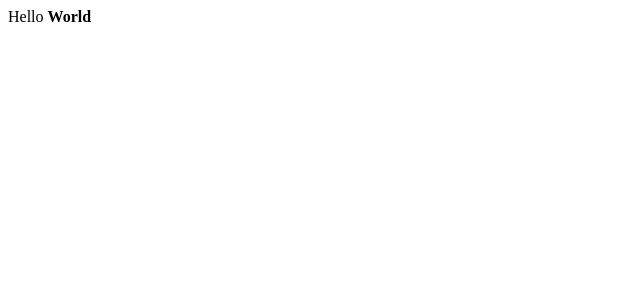
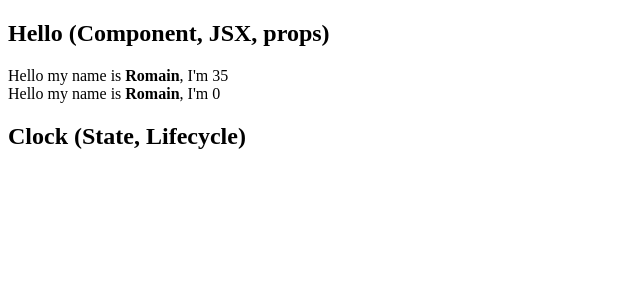
Before and after one commit to bioub/Formation_React_2021_03, a React (Create React App) app in the folder hello-react/: page / in a window 1280 px wide. Shown: the top 300 px of the page, without its empty margins (0-640 px from the left). Built offline with nearby package versions, Linux system fonts and the light colour scheme.

Commit message:
Props et Snippets

```diff
--- a/hello-react/src/App.js
+++ b/hello-react/src/App.js
@@ -3,9 +3,16 @@
 import Hello from './Hello';
 
 function App() {
+  const name = 'Romain';
+
   return (
     <div className="App">
-      <Hello />
+      <h2>Hello (Component, JSX, props)</h2>
+      <Hello name="Romain" age={35} isTrainer />
+      {/* React.createElement(Hello, {name: 'Romain', age: 35, isTrainer: true}) */}
+      <Hello name={name} />
+      <h2>Clock (State, Lifecycle)</h2>
+
     </div>
   );
 }
--- a/hello-react/src/Hello.js
+++ b/hello-react/src/Hello.js
@@ -3,7 +3,7 @@
 
 import React from "react";
 
-function Hello() {
+function Hello({ name = '', age = 0, isTrainer = false }) {
   // const divEl = document.createElement('div');
   // divEl.className = 'Hello';
   // divEl.innerText = 'Hello World';
@@ -23,7 +23,7 @@ function Hello() {
 
   return (
     <div className="Hello">
-      Hello <b>World</b>
+      Hello my name is <b>{name}</b>, I'm {age}
     </div>
   );
 }
```
Also changed, not shown: hello-react/src/Clock.js (added, +9 -0 lines), 2 other files (tests, documents, lock files or other folders).
